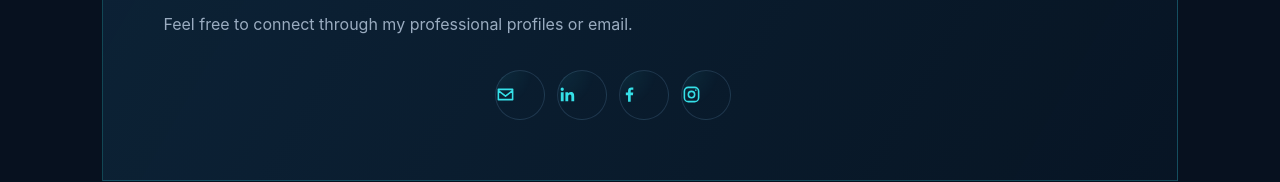
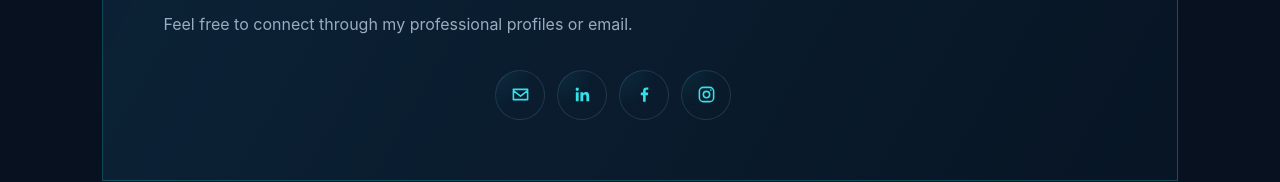
Before and after one commit to sayfulislambestit/khalifasayful, a plain HTML site: page index.html in a window 1280 px wide. Shown: the part 7092-7274 px from the top of the page. Drawn offline with Linux system fonts and the light colour scheme.

Commit message:
Center icons inside circles

```diff
--- a/style.css
+++ b/style.css
@@ -114,7 +114,7 @@ body:after{content:"";position:fixed;inset:0;z-index:0;pointer-events:none;opaci
 .social-row a:hover{border-color:var(--cyan);box-shadow:0 0 14px rgba(53,224,232,.16)}
 .contact-links{justify-content:center}
 .contact-socials{display:flex;align-items:center;justify-content:center;flex-wrap:wrap;gap:12px}
-.contact-socials a{width:50px;height:50px;padding:0;display:grid;place-items:center;flex:0 0 50px;color:var(--cyan);border-radius:50%}
+.contact-socials a{width:50px;height:50px;padding:0;display:grid;place-items:center;justify-content:center;flex:0 0 50px;color:var(--cyan);border-radius:50%}
 .contact-socials a svg{width:19px;height:19px}
 @media(prefers-reduced-motion:reduce){.gallery-carousel.is-ready .gallery-item.is-active{animation:none}}
 .bandwidth-visual{width:min(100%,390px);margin-top:24px;padding:13px 15px;border:1px solid rgba(53,224,232,.2);background:linear-gradient(120deg,rgba(8,24,39,.88),rgba(8,24,39,.55));position:relative;overflow:hidden}
```
